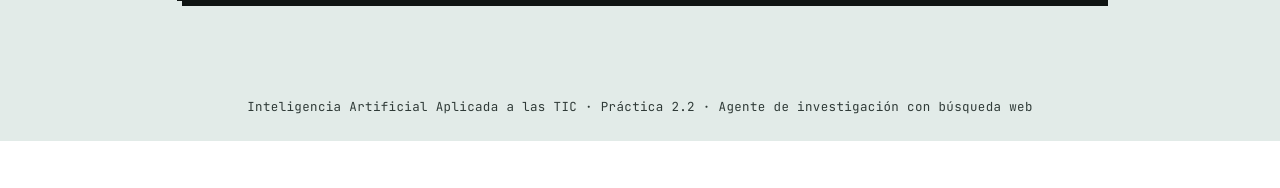
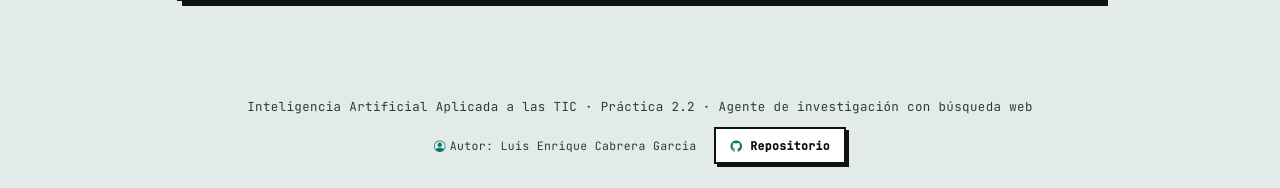
Before and after one commit to Neffex010/agente-investigador-tic, a Flask app: page / in a window 1280 px wide. Shown: the part 1306-1494 px from the top of the page. Before the commit the page ends 1447 px from the top, so only its background shows below. Run offline with Flask 3, Linux system fonts and the light colour scheme; parts of the project's set-up code (start-up, migrations or seed data) failed here and were passed over.

Commit message:
feat(footer): agrega autoria y enlace al repositorio en GitHub

```diff
--- a/assets/css/styles.css
+++ b/assets/css/styles.css
@@ -3632,3 +3632,68 @@ footer {
     background: var(--success) !important;
     color: #ffffff !important;
 }
+
+/* ------------------------------------------------------------
+   15. FOOTER — autoría y enlace al repositorio
+   ------------------------------------------------------------ */
+
+.footer-meta {
+    display: flex;
+    flex-wrap: wrap;
+    align-items: center;
+    justify-content: center;
+    gap: 10px 18px;
+    margin-top: 10px;
+    font-family: var(--font-mono);
+    font-size: 0.72rem;
+    letter-spacing: 0.03em;
+}
+
+.footer-autor {
+    display: inline-flex;
+    align-items: center;
+}
+
+.footer-autor i {
+    color: var(--accent);
+}
+
+.footer-github {
+    display: inline-flex;
+    align-items: center;
+    padding: 7px 14px;
+    background: var(--panel);
+    border: 2px solid var(--ink);
+    box-shadow: 3px 3px 0 var(--ink);
+    color: var(--text);
+    font-weight: 600;
+    text-decoration: none;
+    transition: transform 0.12s ease, box-shadow 0.12s ease;
+}
+
+.footer-github:hover {
+    color: var(--text);
+    text-decoration: none;
+    transform: translate(-2px, -2px);
+    box-shadow: 5px 5px 0 var(--ink);
+}
+
+.footer-github:active {
+    transform: translate(2px, 2px);
+    box-shadow: 0 0 0 var(--ink);
+}
+
+.footer-github i {
+    color: var(--accent);
+}
+
+@media (max-width: 575.98px) {
+    .footer-meta {
+        gap: 8px 12px;
+    }
+
+    .footer-github {
+        min-height: 44px;
+        padding: 8px 16px;
+    }
+}
--- a/templates/index.html
+++ b/templates/index.html
@@ -7,6 +7,11 @@
     <meta
         name="viewport"
         content="width=device-width, initial-scale=1.0"
+    >
+
+    <meta
+        name="author"
+        content="Luis Enrique Cabrera Garcia"
     >
 
     <title>Agente Investigador</title>
@@ -447,7 +452,28 @@
 
     <footer class="footer py-4 mt-5">
         <div class="container text-center small text-muted">
-            Inteligencia Artificial Aplicada a las TIC · Práctica 2.2 · Agente de investigación con búsqueda web
+            <div>
+                Inteligencia Artificial Aplicada a las TIC · Práctica 2.2 · Agente de investigación con búsqueda web
+            </div>
+
+            <div class="footer-meta">
+                <span class="footer-autor">
+                    <i class="bi bi-person-circle me-1"></i>
+                    Autor: Luis Enrique Cabrera Garcia
+                </span>
+
+                <a
+                    href="https://github.com/Neffex010/agente-investigador-tic"
+                    target="_blank"
+                    rel="noopener noreferrer"
+                    class="footer-github"
+                    title="Ver repositorio en GitHub"
+                    aria-label="Ver repositorio en GitHub"
+                >
+                    <i class="bi bi-github me-2"></i>
+                    Repositorio
+                </a>
+            </div>
         </div>
     </footer>
 
```
